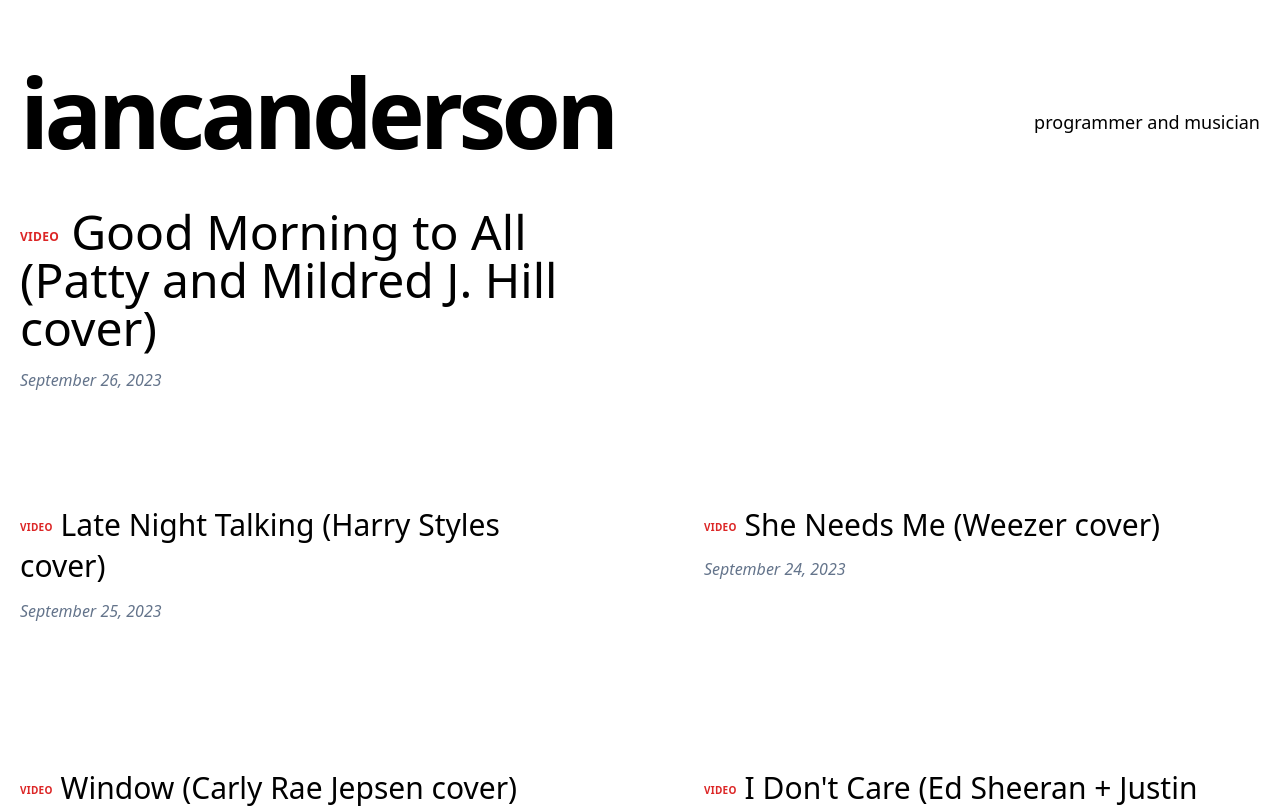
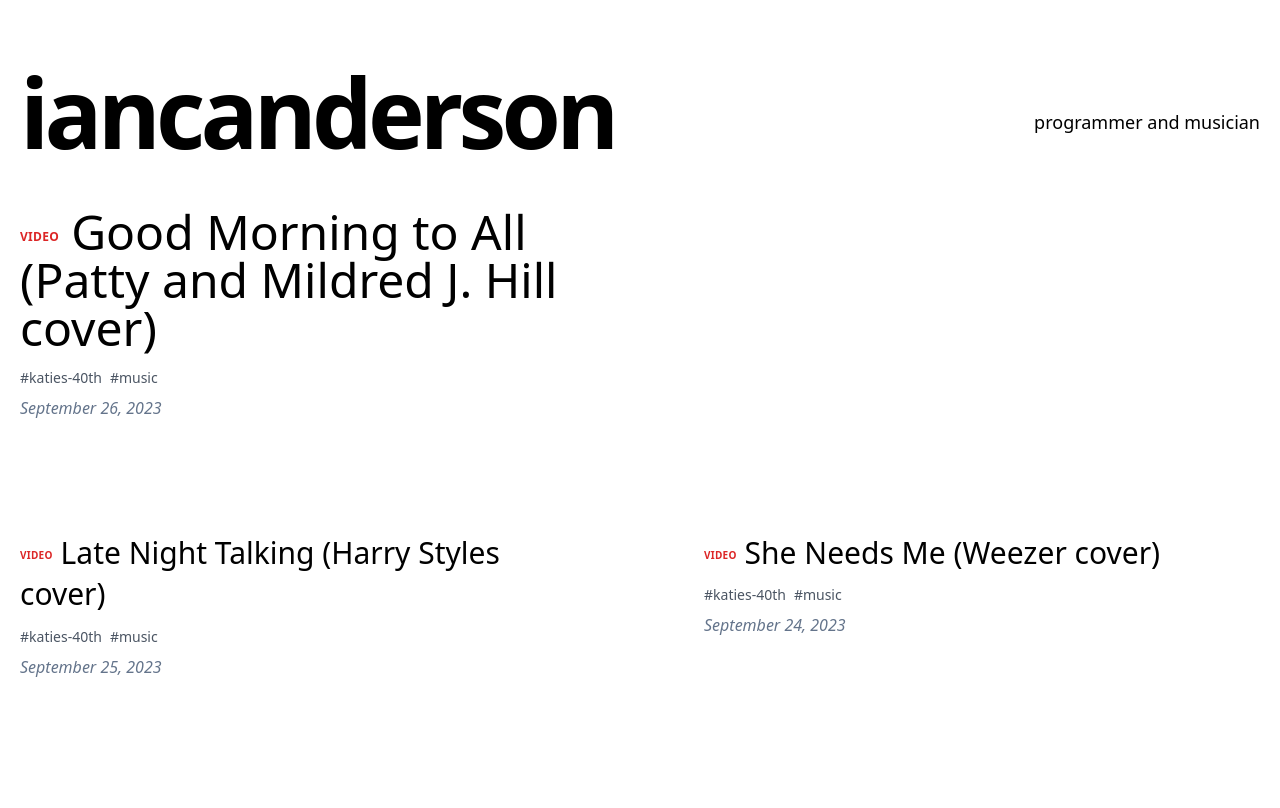
Before and after one commit to iancanderson/iancanderson.com, a Next.js app: page / in a window 1280 px wide. Shown: the top 808 px of the page. Built offline with nearby package versions, Linux system fonts and the light colour scheme.

Commit message:
ui(tags): show tags under titles on home (hero and list) with links to /tags/[tag]

```diff
--- a/components/hero-post.tsx
+++ b/components/hero-post.tsx
@@ -1,5 +1,6 @@
 import DateFormatter from "./date-formatter";
 import PostLink from "./post-link";
+import Link from "next/link";
 
 type Props = {
   title: string;
@@ -7,9 +8,10 @@ type Props = {
   externalUrl: string;
   slug: string;
   isVideo?: boolean;
+  tags?: string[];
 };
 
-const HeroPost = ({ title, date, externalUrl, slug, isVideo }: Props) => {
+const HeroPost = ({ title, date, externalUrl, slug, isVideo, tags }: Props) => {
   return (
     <section>
       <div className="md:grid md:grid-cols-2 md:gap-x-16 lg:gap-x-8 mb-20 md:mb-28">
@@ -20,6 +22,15 @@ const HeroPost = ({ title, date, externalUrl, slug, isVideo }: Props) => {
             )}
             <PostLink externalUrl={externalUrl} title={title} slug={slug} />
           </h3>
+          {Array.isArray(tags) && tags.length > 0 && (
+            <div className="mb-2 text-sm text-gray-600">
+              {tags.map((t) => (
+                <Link key={t} href={`/tags/${t}`}>
+                  <a className="mr-2 inline-block hover:underline">#{t}</a>
+                </Link>
+              ))}
+            </div>
+          )}
           <div className="mb-4 md:mb-0">
             <DateFormatter dateString={date} />
           </div>
--- a/components/more-stories.tsx
+++ b/components/more-stories.tsx
@@ -17,6 +17,7 @@ const MoreStories = ({ posts }: Props) => {
             slug={post.slug}
             externalUrl={post.externalUrl}
             isVideo={post.type === 'video'}
+            tags={post.tags}
           />
         ))}
       </div>
--- a/components/post-preview.tsx
+++ b/components/post-preview.tsx
@@ -8,9 +8,10 @@ type Props = {
   slug: string;
   externalUrl: string;
   isVideo?: boolean;
+  tags?: string[];
 };
 
-const PostPreview = ({ title, date, slug, externalUrl, isVideo }: Props) => {
+const PostPreview = ({ title, date, slug, externalUrl, isVideo, tags }: Props) => {
   return (
     <div>
       <h3 className="text-3xl mb-3 leading-snug">
@@ -19,6 +20,15 @@ const PostPreview = ({ title, date, slug, externalUrl, isVideo }: Props) => {
         )}
         <PostLink externalUrl={externalUrl} title={title} slug={slug} />
       </h3>
+      {Array.isArray(tags) && tags.length > 0 && (
+        <div className="mb-2 text-sm text-gray-600">
+          {tags.map((t) => (
+            <Link key={t} href={`/tags/${t}`}>
+              <a className="mr-2 inline-block hover:underline">#{t}</a>
+            </Link>
+          ))}
+        </div>
+      )}
       <div className="mb-4">
         <DateFormatter dateString={date} />
       </div>
--- a/pages/index.tsx
+++ b/pages/index.tsx
@@ -29,6 +29,7 @@ const Index = ({ allPosts }: Props) => {
               slug={heroPost.slug}
               externalUrl={heroPost.externalUrl}
               isVideo={heroPost.type === 'video'}
+              tags={heroPost.tags}
             />
           )}
           {morePosts.length > 0 && <MoreStories posts={morePosts} />}
@@ -41,7 +42,7 @@ const Index = ({ allPosts }: Props) => {
 export default Index;
 
 export const getStaticProps = async () => {
-  const allPosts = getAllPosts(["title", "date", "slug", "externalUrl", "type"]);
+  const allPosts = getAllPosts(["title", "date", "slug", "externalUrl", "type", "tags"]);
 
   return {
     props: { allPosts },
```
